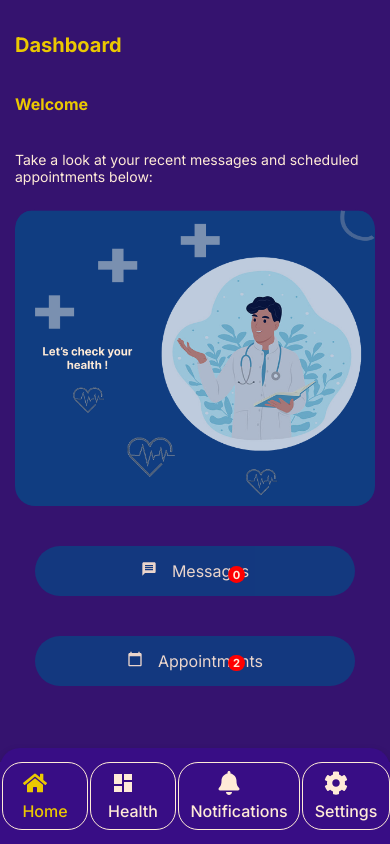
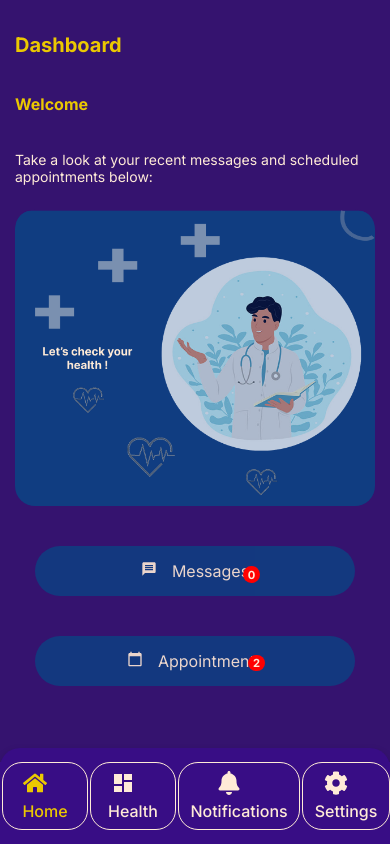
Before and after one commit to MaccccD/Haemophilia-Healthcare-App, a React (Create React App) app: page / in a window 390 px wide. Built offline with nearby package versions, Linux system fonts and the light colour scheme; sample sign-in values are in the browser's storage; a web font is replaced by a local one.

Commit message:
Overall App Improvements Update Pat 1
-Styling Update

```diff
--- a/src/Styles/NavBar.css
+++ b/src/Styles/NavBar.css
@@ -113,7 +113,7 @@ nav {
 }
 .notification-badge {
     position: absolute;
-    bottom: 45px;
+    bottom: 10px;
     right: 1030px;
     background-color: red;
     color: #FFEBD7;
@@ -127,9 +127,9 @@ nav {
     font-weight: bold;
     z-index: 1000;
    }
-   .appointment-badge {
+.appointment-badge {
     position: absolute;
-    bottom: 45px;
+    bottom: 10px;
     right: 802px;
     background-color: red;
     color: #FFEBD7;
@@ -212,7 +212,7 @@ nav {
    .notification-badge {
     position: absolute;
     top: 40px;
-    right: 130px;
+    right: 115px;
     background-color: red;
     color: #FFEBD7;
     border-radius: 50%;
@@ -227,7 +227,7 @@ nav {
    .appointment-badge {
     position: absolute;
     bottom: 20px;
-    right: 130px;
+    right: 110px;
     background-color: red;
     color: #FFEBD7;
     border-radius: 50%;
```
